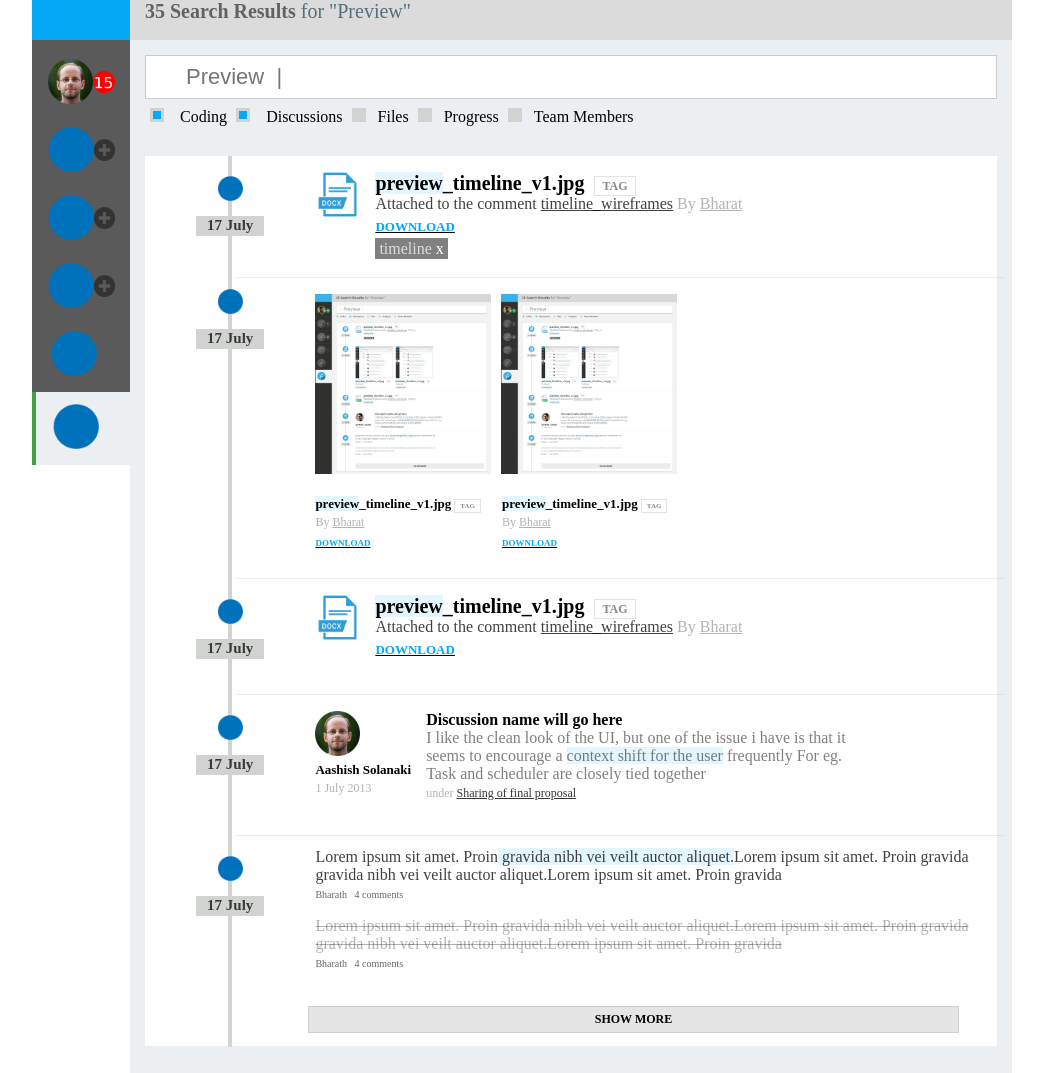
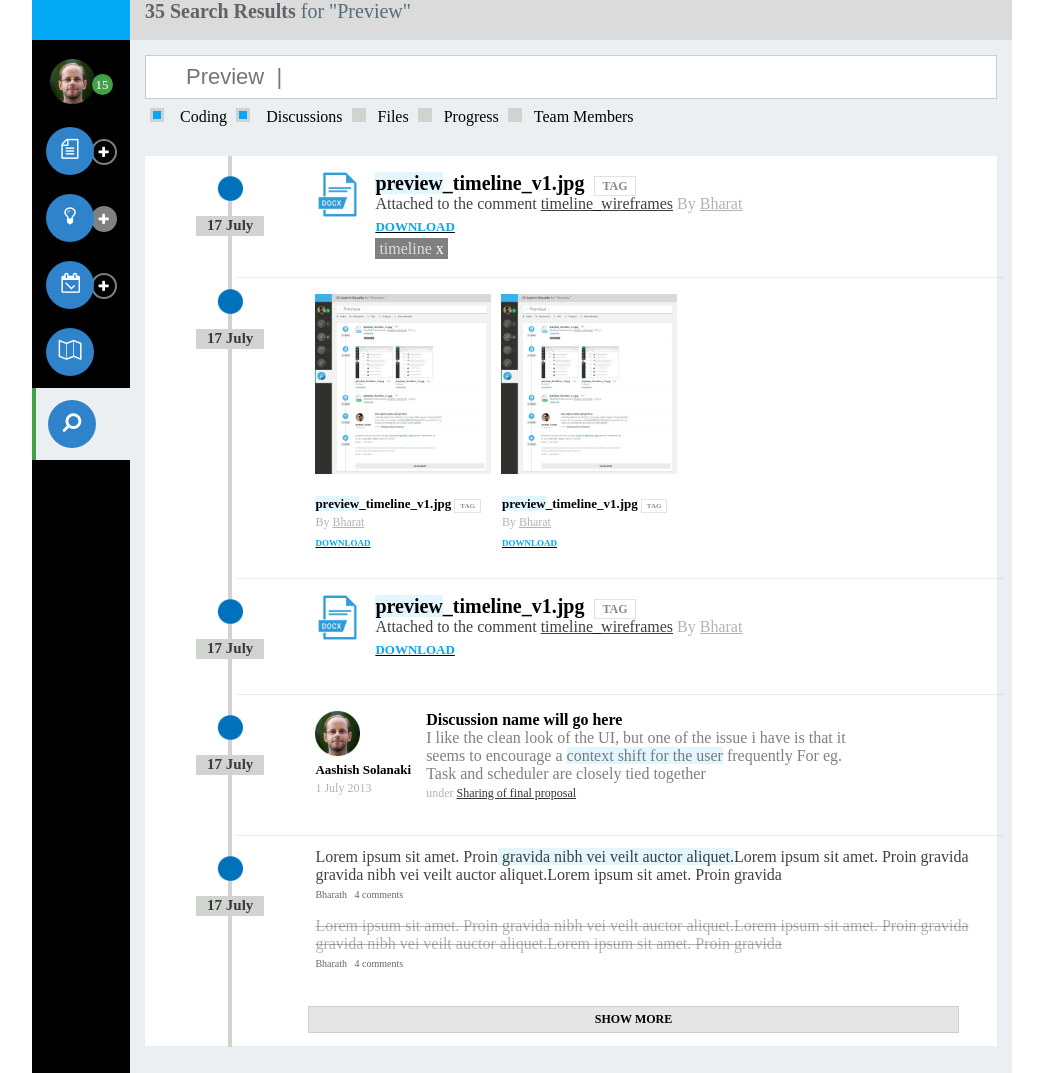
Before and after one commit to jithinbalakrishnan/netbramha, a website: page index.html in a window 1280 px wide. Shown: the whole page, without its empty margins (118-1161 px from the left). Drawn offline with Linux system fonts and the light colour scheme.

Commit message:
left menu is updted for desktop

```diff
--- a/index.html
+++ b/index.html
@@ -14,37 +14,38 @@
             <div class="img-box">
                 <div class="img-flex">
                     <div class="dp-menu-1"><img class="docx-img" src="img/dp.png"> </div>
-                    <div class="dp-menu-1"><img class="plus-btn" src="img/15.png"> </div>
+                    <div class="fiv-icon ">15</div>
                 </div>
             </div>
             <div class="img-box">
                 <div class="img-flex">
-                    <div class="dp-menu-1"><img class="docx-img" src="img/circle.png"> </div>
-                    <div class="dp-menu-1"><img class="plus-btn" src="img/plus.png"> </div>
+                    <div class="img-circle"><i class="fa fa-file-text-o img-icon"></i></div>
+                    <div class="plus-btn"><i class="fa fa-plus plus-size"></i> </div>
                 </div>
             </div>
             <div class="img-box">
                 <div class="img-flex">
-                    <div class="dp-menu-1"><img class="docx-img" src="img/circle.png"> </div>
-                    <div class="dp-menu-1"><img class="plus-btn" src="img/plus.png"> </div>
+                    <div class="img-circle"><i class="fa fa-lightbulb-o img-icon"></i></div>
+                    <div class="plus-btn-1"><i class="fa fa-plus plus-size"></i> </div>
                 </div>
             </div>
             <div class="img-box">
                 <div class="img-flex">
-                    <div class="dp-menu-1"><img class="docx-img" src="img/circle.png"> </div>
-                    <div class="dp-menu-1"><img class="plus-btn" src="img/plus.png"> </div>
+                    <div class="img-circle"><i class="fa fa-calendar-check-o img-icon"></i></div>
+                    <div class="plus-btn"><i class="fa fa-plus plus-size"></i> </div>
                 </div>
             </div>
             <div class="img-box padding-below">
-                <div class="img-flex pa">
-                    <div class="dp-menu-1 logo-left"><img class="docx-img" src="img/circle.png"> </div>
+                <div class="img-flex logo-left">
+                    <div class="img-circle"><i class="fa fa-map-o img-icon"></i></div>
                 </div>
             </div>
             <div class="img-box-white padding-below">
-                <div class="img-flex">
-                    <div class="dp-menu-1 logo-left"><img class="docx-img" src="img/circle.png"> </div>
+                <div class="img-flex logo-left">
+                    <div class="img-circle"><i class="fa fa-search img-icon"></i></div>
                 </div>
             </div>
+            <div class="empty-menu-wrapper"></div>
         </div>
         <!-- Menu End-->
         <div class="content">
@@ -70,6 +71,7 @@
                         <!--LHS: Date + Vertical line -->
                         <div class="date-wrapper">
                             <div class="v-line"></div>
+
                             <img class="img-size" src="img/circle.png">
                             <div class="v-line-bottom"></div>
                             <div class="date-box"><span class="date-text">17 July</span></div>
--- a/style.css
+++ b/style.css
@@ -434,14 +434,37 @@ label{
     text-align: center;
     display: block;
     padding-top: 19px;
-    background-color: rgb(90, 90, 90);
+    background-color: black;
 }
 .plus-btn{
+    line-height: 22px;
+    vertical-align: middle;
+    background-color: black;
+    color: white;
     height: 22px;
+    width: 22px;
+    border-radius: 37px;
     margin-top: 12px;
+    border: 2px solid grey;
+    margin-left: -3px;
+}
+.plus-btn-1{
+    line-height: 22px;
+    vertical-align: middle;
+    background-color: grey;
+    color: white;
+    height: 22px;
+    width: 22px;
+    border-radius: 37px;
+    margin-top: 12px;
+    border: 2px solid grey;
+    margin-left: -3px;
+}
+.plus-size{
+    font-size: 13px!important;
 }
 .logo-left{
-    margin-left: -15px;
+    margin-left: -22px;
 }
 .img-box-white{
     text-align: center;
@@ -452,4 +475,35 @@ label{
 }
 .padding-below{
     padding-bottom: 12px;
+
 }
+.fiv-icon{
+    background-color: #43A047;
+    border-radius: 37px;
+    height: 21px;
+    width: 21px;
+    vertical-align: middle;
+    line-height: 21px;
+    font-size: 13px;
+    color: white;
+    margin-top: 15px;
+    margin-left: -3px;
+}
+.img-circle{
+    text-align: center;
+    background-color:rgb(46, 131, 202);
+    height: 48px;
+    width: 48px;
+    border-radius: 28px;
+    vertical-align: middle;
+    line-height: 48px;
+    transform: rotateY(180deg);
+}
+.img-icon{
+    font-size: 20px!important;
+    color: white;
+}
+.empty-menu-wrapper{
+    height: 613px;
+    background-color: black;
+}
```
